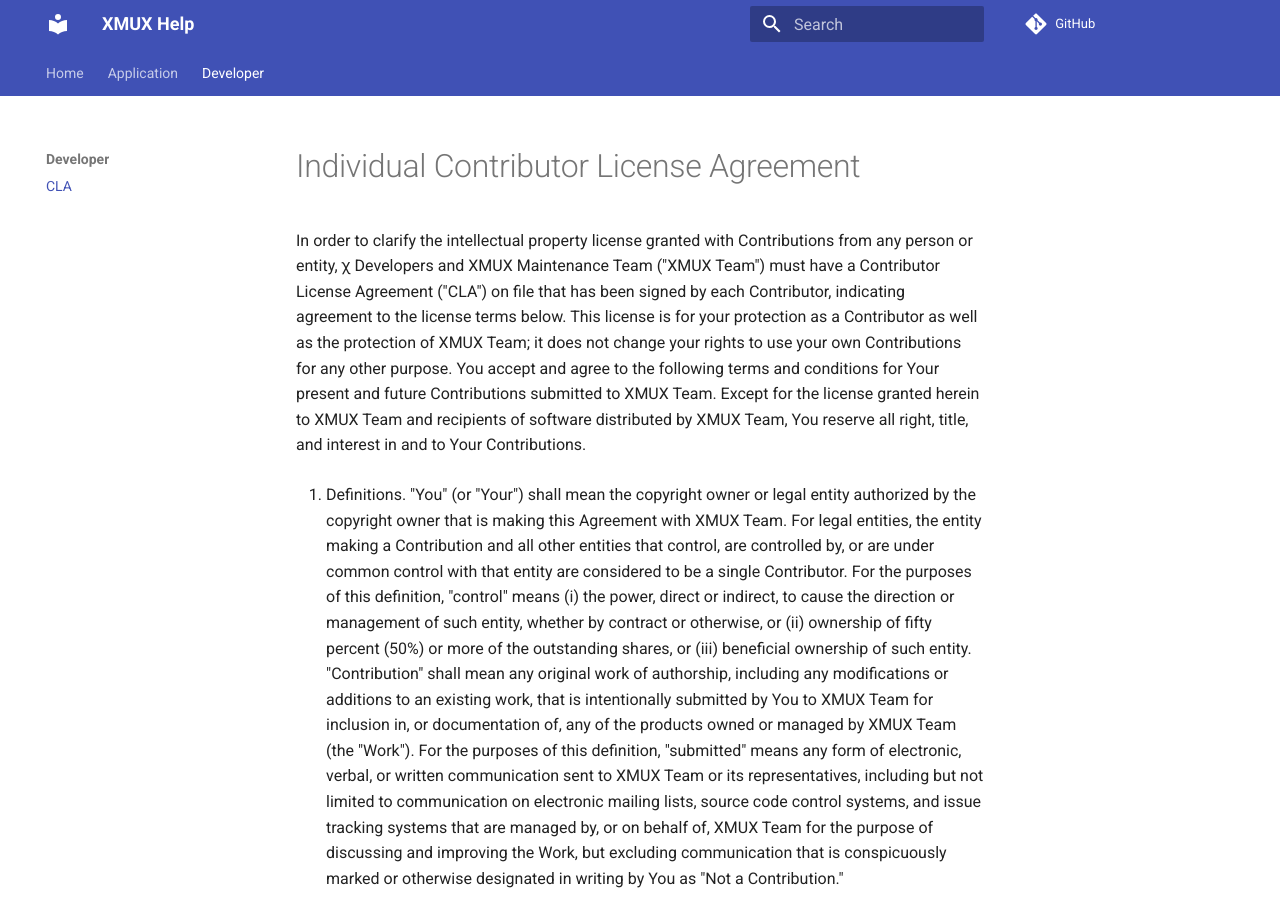
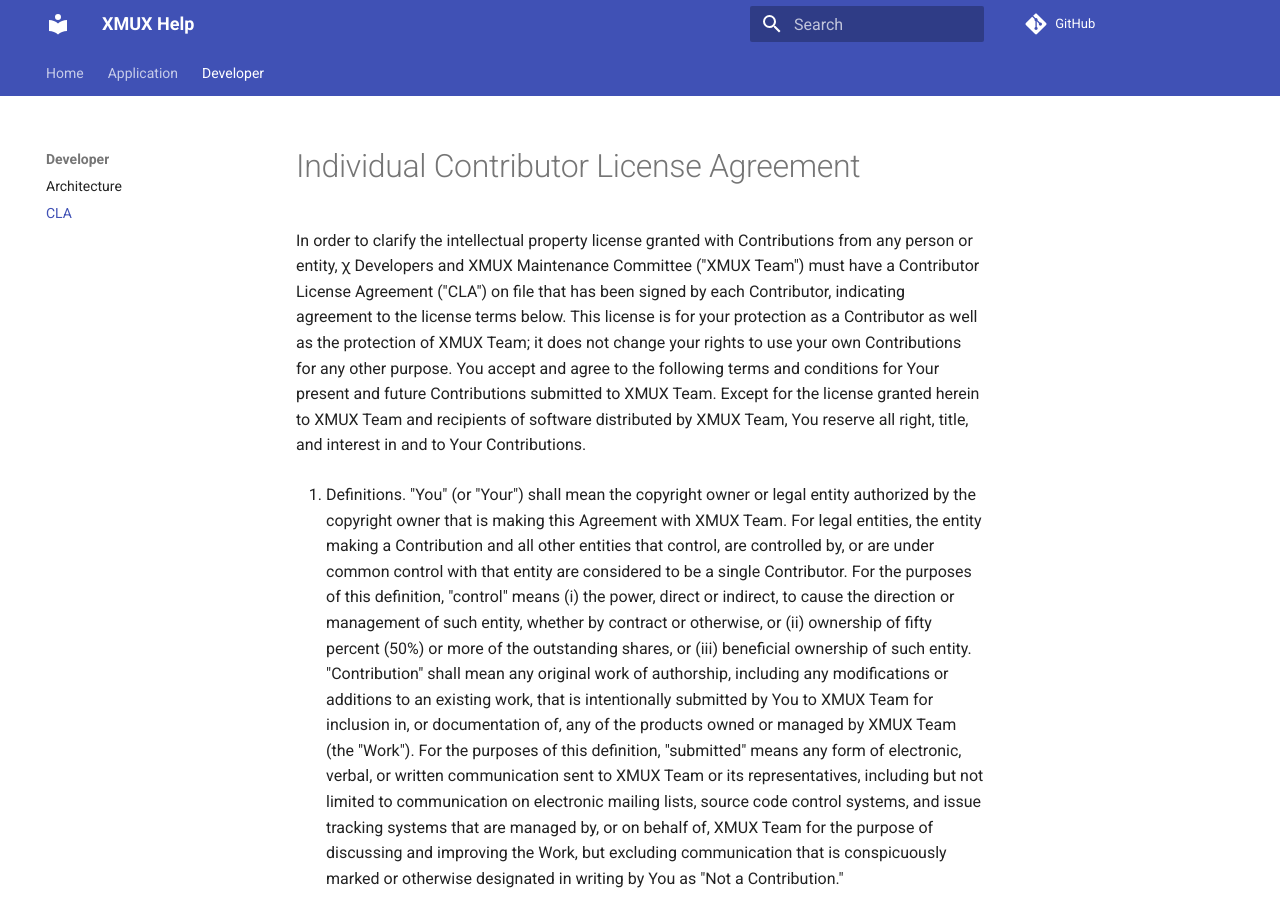
Before and after one commit to XMUMY/docs, an MkDocs documentation site: the page built from docs/dev/cla.md, in a window 1280 px wide and 900 px high. Built offline with MkDocs 1.6.1 and Material for MkDocs 9.7.7, drawn with Linux system fonts in a browser that asks for light colours; comment, search, counter and statistics services are not loaded; some of the changed text lies outside the part shown.

Commit message:
Add cluster architecture

```diff
--- a/docs/dev/cla.md
+++ b/docs/dev/cla.md
@@ -1,6 +1,6 @@
 # Individual Contributor License Agreement
 
-In order to clarify the intellectual property license granted with Contributions from any person or entity, χ Developers and XMUX Maintenance Team ("XMUX Team") must have a Contributor License Agreement ("CLA") on file that has been signed by each Contributor, indicating agreement to the license terms below. This license is for your protection as a Contributor as well as the protection of XMUX Team; it does not change your rights to use your own Contributions for any other purpose.
+In order to clarify the intellectual property license granted with Contributions from any person or entity, χ Developers and XMUX Maintenance Committee ("XMUX Team") must have a Contributor License Agreement ("CLA") on file that has been signed by each Contributor, indicating agreement to the license terms below. This license is for your protection as a Contributor as well as the protection of XMUX Team; it does not change your rights to use your own Contributions for any other purpose.
 You accept and agree to the following terms and conditions for Your present and future Contributions submitted to XMUX Team. Except for the license granted herein to XMUX Team and recipients of software distributed by XMUX Team, You reserve all right, title, and interest in and to Your Contributions.
 
 1.	Definitions.
--- a/mkdocs.yml
+++ b/mkdocs.yml
@@ -10,6 +10,7 @@ nav:
       - Get Started: app/get-started.md
       - Online Attendance: app/online-attendance.md
   - Developer:
+      - Architecture: dev/architecture.md
       - CLA: dev/cla.md
 
 theme:
```
Also changed, not shown: other parts of docs/dev/cla.md (+2 -0 lines), docs/dev/architecture.md (added, +11 -0 lines).
